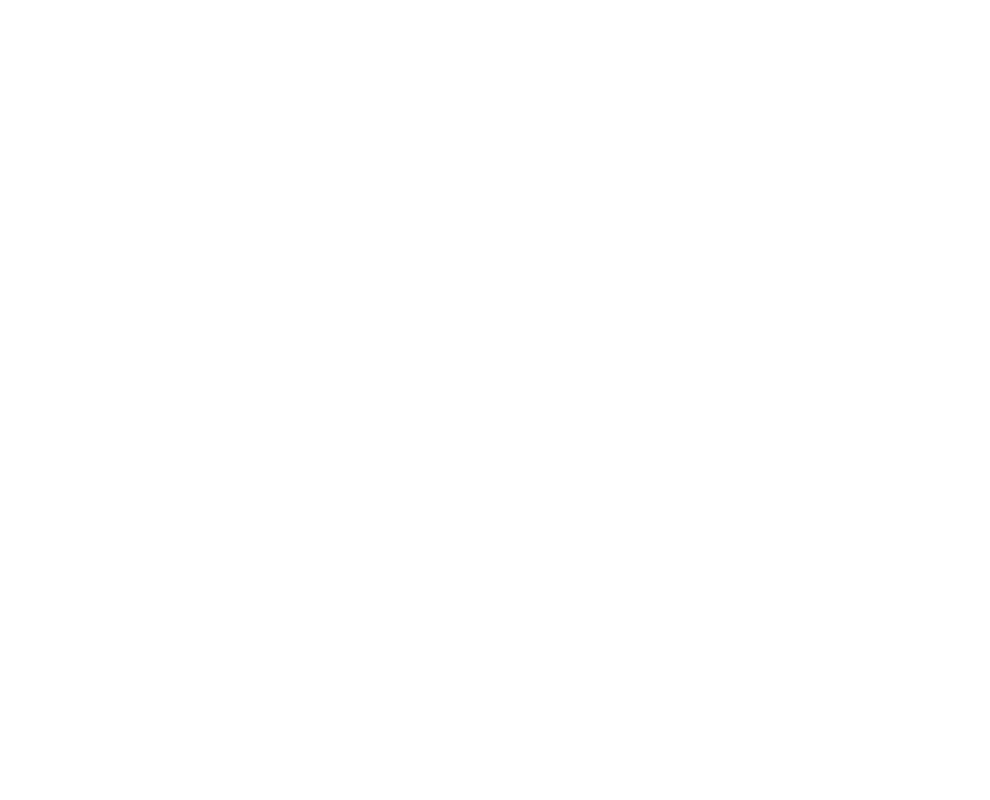
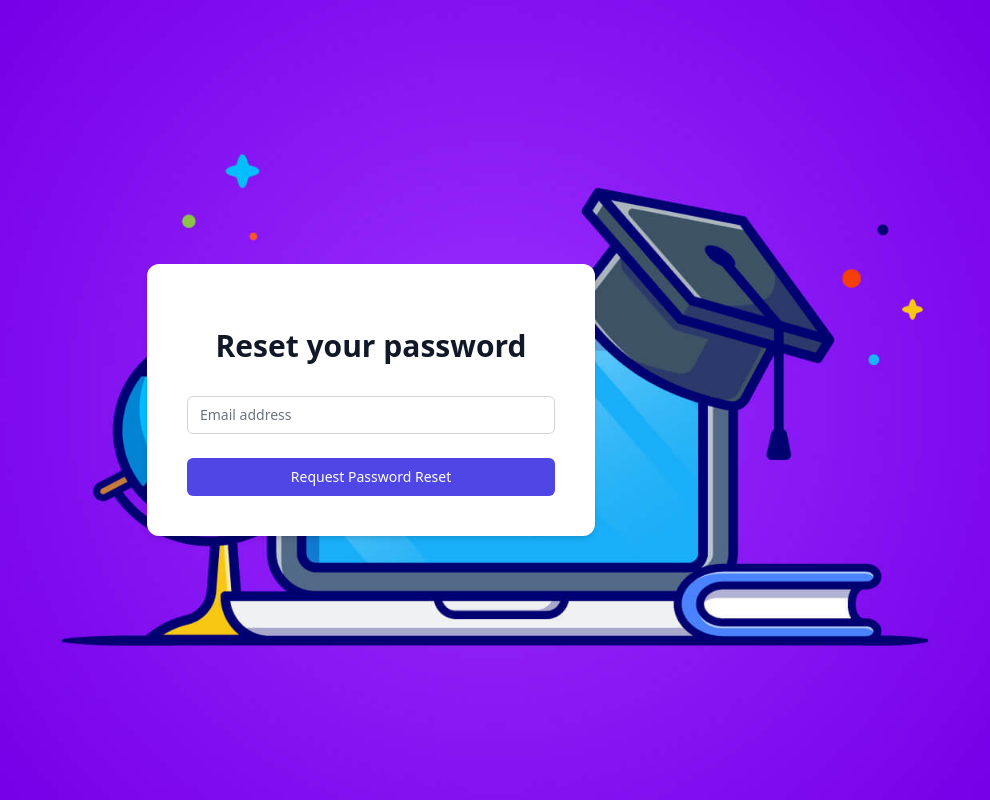
Before and after one commit to baosetsuna123/LSS_FrontEnd, a React (Vite) app: page /forgot-password in a window 1280 px wide. Before the commit this address had no page. Shown: the whole page, without its empty margins (269-1259 px from the left). Built offline with nearby package versions, Linux system fonts and the light colour scheme.

Commit message:
edit sth and add forgot-pass

```diff
--- a/src/App.jsx
+++ b/src/App.jsx
@@ -1,13 +1,15 @@
-import { CourseLandingPageJsx } from "./components/course-landing-page";
+import { CourseLandingPage } from "./components/course-landing-page";
 import { BrowserRouter as Router, Route, Routes } from "react-router-dom"; // Updated import
 import Login from "./components/Login";
+import ForgotPassword from "./components/ForgotPassword";
 
 function App() {
   return (
     <Router>
       <Routes>
         <Route path="/login" element={<Login />} />
-        <Route path="/" element={<CourseLandingPageJsx />} />
+        <Route path="/forgot-password" element={<ForgotPassword />} />
+        <Route path="/" element={<CourseLandingPage />} />
       </Routes>
     </Router>
   );
--- /dev/null
+++ b/src/components/ForgotPassword.jsx
@@ -0,0 +1,53 @@
+import { useState } from "react";
+import backgroundImage from "../assets/background2.png";
+
+export default function ForgotPassword() {
+  const [email, setEmail] = useState("");
+
+  const handleSubmit = (e) => {
+    e.preventDefault();
+    console.log("Password reset requested for:", email);
+  };
+
+  return (
+    <div
+      className="min-h-screen flex items-center justify-center bg-gray-100 py-12 px-4 sm:px-6 lg:px-8"
+      style={{
+        backgroundImage: `url(${backgroundImage})`,
+        backgroundSize: "cover",
+      }}
+    >
+      <div className="max-w-md w-full space-y-8 bg-white p-10 rounded-xl shadow-md">
+        <h2 className="mt-6 text-center text-3xl font-extrabold text-gray-900">
+          Reset your password
+        </h2>
+        <form className="mt-8 space-y-6" onSubmit={handleSubmit}>
+          <div>
+            <label htmlFor="email-address" className="sr-only">
+              Email address
+            </label>
+            <input
+              id="email-address"
+              name="email"
+              type="email"
+              autoComplete="email"
+              required
+              className="appearance-none rounded-md relative block w-full px-3 py-2 border border-gray-300 placeholder-gray-500 text-gray-900 focus:outline-none focus:ring-indigo-500 focus:border-indigo-500 sm:text-sm"
+              placeholder="Email address"
+              value={email}
+              onChange={(e) => setEmail(e.target.value)}
+            />
+          </div>
+          <div>
+            <button
+              type="submit"
+              className="group relative w-full flex justify-center py-2 px-4 border border-transparent text-sm font-medium rounded-md text-white bg-indigo-600 hover:bg-indigo-700 focus:outline-none focus:ring-2 focus:ring-offset-2 focus:ring-indigo-500"
+            >
+              Request Password Reset
+            </button>
+          </div>
+        </form>
+      </div>
+    </div>
+  );
+}
--- a/src/components/Login.jsx
+++ b/src/components/Login.jsx
@@ -108,7 +108,7 @@
 
             <div className="text-sm">
               <a
-                href="#"
+                href="/forgot-password" // Updated link to the new page
                 className="font-medium text-indigo-600 hover:text-indigo-500"
               >
                 Forgot your password?
--- a/src/components/course-landing-page.jsx
+++ b/src/components/course-landing-page.jsx
@@ -7,10 +7,10 @@
 import data from "../assets/data.png";
 import market from "../assets/market.png";
 
-export function CourseLandingPageJsx() {
+export function CourseLandingPage() {
   return (
     <div className="flex flex-col min-h-screen">
-      <header className="px-4 lg:px-6 h-14 flex items-center">
+      <header className="px-4 lg:px-6 h-14 flex items-center sticky top-0 bg-orange-500 z-50">
         <a href="#" className="flex items-center justify-center">
           <BookOpen className="h-6 w-6 mr-2" />
           <span className="font-bold">EduCourse</span>
@@ -216,7 +216,7 @@
       </main>
       <footer className="flex flex-col gap-2 sm:flex-row py-6 w-full shrink-0 items-center px-4 md:px-6 border-t">
         <p className="text-xs text-gray-500">
-          © 2023 EduCourse. All rights reserved.
+          © 2024 EduCourse. All rights reserved.
         </p>
         <nav className="sm:ml-auto flex gap-4 sm:gap-6">
           <a className="text-xs hover:underline underline-offset-4" href="#">
```
